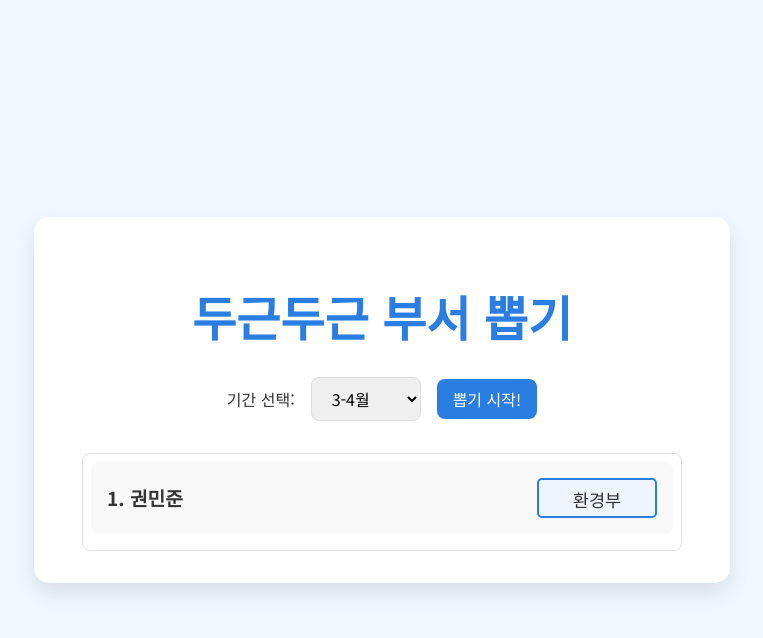
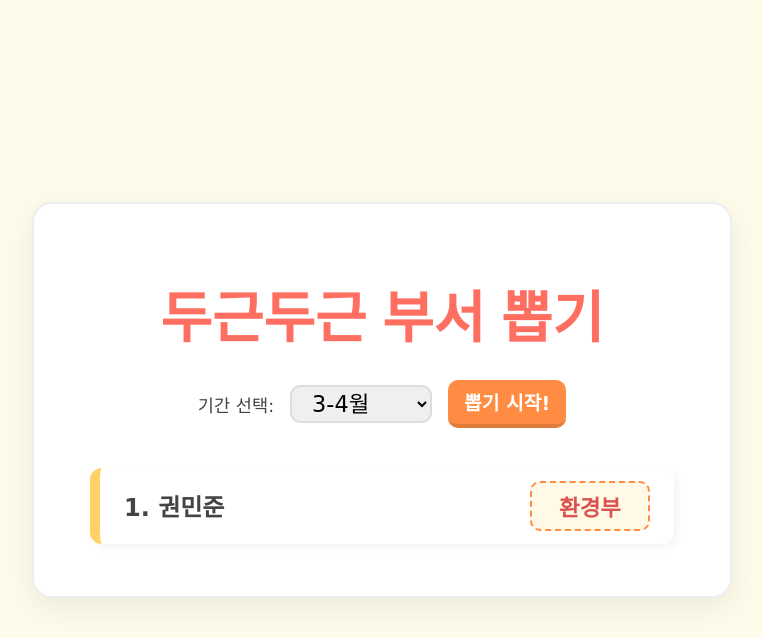
Before and after one commit to hyoni-school/assign-duty, a plain HTML site: page index.html in a window 1280 px wide. Both pictures are taken after a click on the button "뽑기 시작!". Shown: the whole page, without its empty margins (258-1021 px from the left). Drawn offline with Linux system fonts and the light colour scheme; a web font is replaced by a local one.

Commit message:
style and animation added

```diff
--- a/script.js
+++ b/script.js
@@ -125,6 +125,15 @@ document.addEventListener('DOMContentLoaded', () => {
         setTimeout(() => {
             animationDiv.classList.add('slot-final-result');
             animationDiv.innerHTML = `<p>${student[period]}</p>`;
+
+            // 부서가 결정되는 순간 'impact' 클래스를 추가해 애니메이션 효과를 줍니다.
+            slotDiv.classList.add('impact');
+
+            // 애니메이션이 끝나면 클래스를 제거하여 다음 뽑기에서 다시 효과가 나타나게 합니다.
+            slotDiv.addEventListener('animationend', () => {
+                slotDiv.classList.remove('impact');
+            }, { once: true });
+
         }, 2000); // 2초간 애니메이션
     }
 
--- a/style.css
+++ b/style.css
@@ -1,9 +1,10 @@
-@import url('https://fonts.googleapis.com/css2?family=Nanum+Pen+Script&family=Noto+Sans+KR:wght@400;700&display=swap');
+@import url('https://fonts.googleapis.com/css2?family=Gaegu:wght@400;700&family=Nanum+Pen+Script&display=swap');
 
 body {
-    font-family: 'Noto Sans KR', sans-serif;
-    background-color: #f0f8ff;
-    color: #333;
+    font-family: 'Gaegu', cursive;
+    font-size: 1.1rem;
+    background-color: #fffbeb;
+    color: #444;
     display: flex;
     justify-content: center;
     align-items: center;
@@ -14,17 +15,18 @@ body {
 .container {
     background-color: #fff;
     padding: 2rem 3rem;
-    border-radius: 15px;
-    box-shadow: 0 10px 20px rgba(0, 0, 0, 0.1);
+    border-radius: 20px;
+    box-shadow: 0 10px 30px rgba(0, 0, 0, 0.07);
     text-align: center;
     width: 80%;
     max-width: 600px;
+    border: 2px solid #eee;
 }
 
 h1 {
     font-family: 'Nanum Pen Script', cursive;
-    font-size: 3rem;
-    color: #2a7de1;
+    font-size: 3.5rem;
+    color: #ff6f61;
     margin-bottom: 1.5rem;
 }
 
@@ -37,36 +39,51 @@ h1 {
 }
 
 select, button {
-    font-family: 'Noto Sans KR', sans-serif;
-    font-size: 1rem;
+    font-family: 'Gaegu', cursive;
+    font-size: 1.2rem;
     padding: 0.5rem 1rem;
-    border-radius: 8px;
-    border: 1px solid #ddd;
+    border-radius: 10px;
+    border: 2px solid #ddd;
+}
+
+select {
+    font-size: 1.4rem;
+    padding-top: 0.2rem;
+    padding-bottom: 0.2rem;
 }
 
 button {
-    background-color: #2a7de1;
+    background-color: #ff8c42;
     color: white;
     cursor: pointer;
     border: none;
-    transition: background-color 0.3s;
+    border-bottom: 4px solid #e07b3a;
+    font-weight: 700;
+    transition: all 0.1s ease-in-out;
 }
 
 button:hover {
-    background-color: #1a5db1;
+    background-color: #ffa069;
+    transform: translateY(-2px);
+}
+
+button:active {
+    transform: translateY(2px);
+    border-bottom-width: 2px;
 }
 
 button:disabled {
     background-color: #ccc;
     cursor: not-allowed;
+    border-bottom-color: #aaa;
+    transform: translateY(0);
 }
 
 #results-container {
     margin-top: 2rem;
     max-height: 40vh;
     overflow-y: auto;
-    border: 1px solid #e0e0e0;
-    border-radius: 8px;
+    border: none;
     padding: 0.5rem;
 }
 
@@ -74,11 +91,13 @@ button:disabled {
     display: flex;
     justify-content: space-between;
     align-items: center;
-    padding: 1rem;
-    margin-bottom: 0.5rem;
-    background-color: #f9f9f9;
-    border-radius: 8px;
-    font-size: 1.2rem;
+    padding: 0.8rem 1.5rem;
+    margin-bottom: 0.8rem;
+    background-color: #ffffff;
+    border-radius: 12px;
+    font-size: 1.5rem;
+    border-left: 10px solid #ffd166;
+    box-shadow: 3px 3px 10px rgba(0, 0, 0, 0.05);
     opacity: 0;
     transform: translateY(20px);
     transition: opacity 0.5s ease-out, transform 0.5s ease-out;
@@ -95,16 +114,18 @@ button:disabled {
 
 .department-slot {
     min-width: 120px;
-    height: 40px;
+    height: 50px;
     overflow: hidden;
-    border: 2px solid #2a7de1;
-    border-radius: 5px;
+    border: 2px dashed #ff8c42;
+    border-radius: 10px;
     position: relative;
-    font-size: 1.1rem;
-    line-height: 40px;
-    background-color: #eef5ff;
-    padding: 0 0.5rem;
+    font-size: 1.4rem;
+    line-height: 50px;
+    background-color: #fff9e6;
+    padding: 0 1rem;
     box-sizing: border-box;
+    font-weight: 700;
+    color: #d9534f;
 }
 
 .department-slot p {
@@ -123,6 +144,10 @@ button:disabled {
     animation: none !important;
 }
 
+.impact {
+    animation: pop-effect 0.4s ease-out;
+}
+
 @keyframes slot-scroll {
     from {
         transform: translateY(0);
@@ -131,3 +156,17 @@ button:disabled {
         transform: translateY(-100%);
     }
 }
+
+@keyframes pop-effect {
+    0% {
+        transform: scale(1);
+    }
+    50% {
+        transform: scale(1.12);
+        background-color: #fff2ab;
+        border-color: #ffc107;
+    }
+    100% {
+        transform: scale(1);
+    }
+}
```
